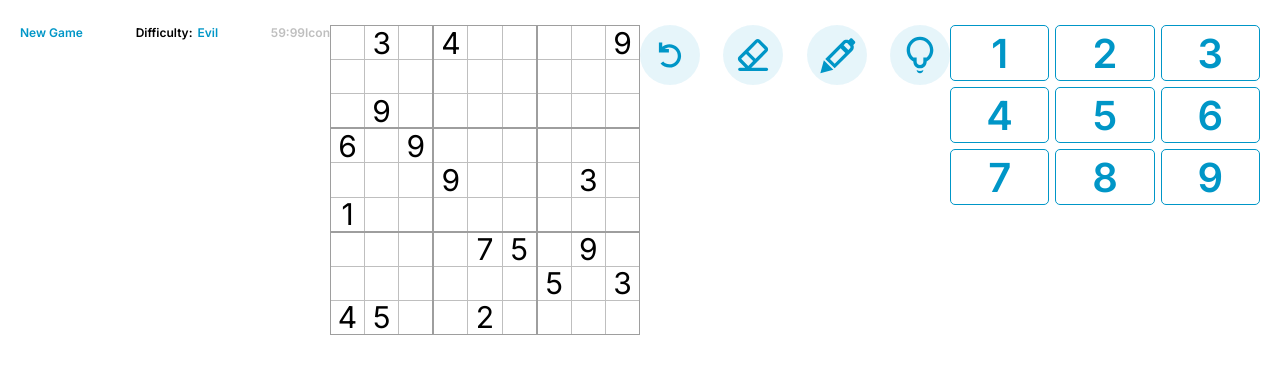
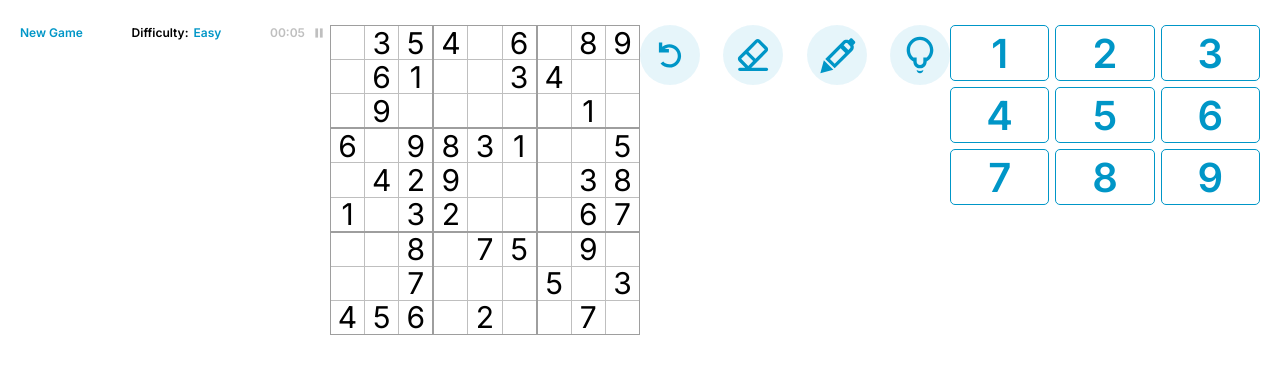
Before and after one commit to asdiAdi/sodoku, a Next.js app: page / in a window 1280 px wide. Shown: the top 374 px of the page. Built offline with nearby package versions, Linux system fonts and the light colour scheme.

Commit message:
feat: add clock and pause funtion

```diff
--- a/components/grid.tsx
+++ b/components/grid.tsx
@@ -252,7 +252,8 @@ prop: {
     toggleErase: boolean,
     toggleNotes: boolean,
     toggleHint: boolean,
-    toggleRestart: boolean
+    toggleRestart: boolean,
+    className?: string,
 }) {
     const [board, dispatch] = React.useReducer(reducer, initialBoard);
     const [prevNewGameToggle, setPrevNewGameToggle] = React.useState(prop.newGameToggle);
@@ -309,7 +310,7 @@ prop: {
         setPrevToggleRestart(prop.toggleRestart);
     }
     return (
-        <div className={styles.container}>
+        <div className={`${prop.className?prop.className:styles.container}`}>
             <div className={styles['outer-grid']}>
                 {board.grid?.map((arrA, idxA) =>
                     <div className={styles['inner-grid']}>
--- a/pages/index.tsx
+++ b/pages/index.tsx
@@ -3,9 +3,10 @@ import Grid from '../components/grid'
 import React from 'react'
 import styles from '../styles/Home.module.css'
 
+//To Do: Code refactoring after learning more react
 const Home: NextPage = () => {
   const [showMenu, setShowMenu] = React.useState(false);
-  const [difficulty, setDifficulty] = React.useState<'easy' | 'medium' | 'hard' | 'expert' | 'evil'>('evil');
+  const [difficulty, setDifficulty] = React.useState<'easy' | 'medium' | 'hard' | 'expert' | 'evil'>('easy');
   const [toggleNewGame, setToggleNewGame] = React.useState<boolean>(false);
   const [input, setInput] = React.useState<number>(0);
   const [toggleInput, setToggleInput] = React.useState<boolean>(false);
@@ -14,19 +15,54 @@ const Home: NextPage = () => {
   const [toggleNotes, setToggleNotes] = React.useState<boolean>(false);
   const [toggleHint, setToggleHint] = React.useState<boolean>(false);
   const [toggleRestart, setToggleRestart] = React.useState<boolean>(false);
+  const [time, setTime] = React.useState<string>('00:00');
+  const [pause, setPause] = React.useState<boolean>(false);
+  const [timerId, setTimerId] = React.useState<NodeJS.Timeout>();
   const newGame = (diff: 'easy' | 'medium' | 'hard' | 'expert' | 'evil') => {
     setDifficulty(diff);
     setToggleNewGame(!toggleNewGame);
     setShowMenu(!showMenu);
+    setTime('00:00');
+    handlePlay();
   };
-  const handleRestart = ()=>{
+  const handleRestart = () => {
     setToggleRestart(!toggleRestart);
+    setToggleNotes(false);
     setShowMenu(!showMenu);
+    setTime('00:00');
+    handlePlay();
   }
-  const handleInput = (num:number) => {
+  const handleInput = (num: number) => {
     setInput(num);
     setToggleInput(!toggleInput);
   }
+  // To Do: A better way of handling pause and clock in general
+  const handlePause = () => {
+    clearTimeout(timerId);
+    setPause(true);
+  }
+  const handlePlay = () => {
+    clearTimeout(timerId);
+    setTimerId(setTimeout(() => {
+      let timeInt = time.split(':').map(val => parseInt(val));
+      let totalSecond = timeInt[0] * 60 + timeInt[1] + 1;
+      let minute = Math.floor(totalSecond / 60);
+      let second = totalSecond - minute * 60
+      let timeStr = `${minute < 10 ? '0' : ''}${minute}:${second < 10 ? '0' : ''}${second}`;
+      setTime(timeStr);
+    }, 1000))
+    setPause(false);
+  }
+  React.useEffect(() => {
+      setTimerId(setTimeout(() => {
+        let timeInt = time.split(':').map(val => parseInt(val));
+        let totalSecond = timeInt[0] * 60 + timeInt[1] + 1;
+        let minute = Math.floor(totalSecond / 60);
+        let second = totalSecond - minute * 60
+        let timeStr = `${minute < 10 ? '0' : ''}${minute}:${second < 10 ? '0' : ''}${second}`;
+        setTime(timeStr);
+      }, 1000))
+  }, [time])
   return (
     <div className={styles.main}>
       {/* Top Bar */}
@@ -46,40 +82,55 @@ const Home: NextPage = () => {
             </div>
             : null}
         </div>
-
         <div style={{ display: 'flex' }}>Difficulty: <div className={styles.difficulty}>{difficulty}</div></div>
-        <div className={styles.clock}>
-          59:99 <div>Icon</div>
+        <div className={styles['clock-container']}>
+          {time}
+          {!pause ? <svg width="22" height="22" viewBox="0 0 24 24" fill="none" xmlns="http://www.w3.org/2000/svg" className={styles.noselect} onClick={() => handlePause()}>
+            <path d="M11 7H8V17H11V7Z" fill="currentColor" /><path d="M13 17H16V7H13V17Z" fill="currentColor" />
+          </svg> :
+            <svg viewBox="0 0 24 24" fill="none" xmlns="http://www.w3.org/2000/svg" className={styles.noselect} onClick={() => handlePlay()}>
+              <path d="M15 12.3301L9 16.6603L9 8L15 12.3301Z" fill="currentColor" />
+            </svg>}
         </div>
-
       </div>
       {/* 9x9 Sudoku Board */}
+      <div className={styles['sudoku-container']}>
+        {pause ?
+          <div className={`${styles['pause-screen']}`} onClick={() => handlePlay()}>
+            <svg viewBox="0 0 24 24" fill="none" xmlns="http://www.w3.org/2000/svg" className={styles['play-icon']}>
+              <path d="M15 12.3301L9 16.6603L9 8L15 12.3301Z" fill="currentColor" />
+            </svg>
+          </div> : null}
         <Grid difficulty={difficulty}
+          className={styles['grid-container']}
           newGameToggle={toggleNewGame}
           input={input} toggleInput={toggleInput}
           toggleUndo={toggleUndo}
           toggleErase={toggleErase}
           toggleNotes={toggleNotes}
           toggleHint={toggleHint}
-        toggleRestart={toggleRestart}/>
+          toggleRestart={toggleRestart} />
+      </div>
+
+
       {/* Icons */}
-      <div className={styles['icons-container']}>
-        <div className={`${styles.icon} ${styles.noselect}`}><svg width="40" height="40" viewBox="0 0 24 24" fill="none" xmlns="http://www.w3.org/2000/svg" onClick={()=>setToggleUndo(!toggleUndo)}><path d="M5.33929 4.46777H7.33929V7.02487C8.52931 6.08978 10.0299 5.53207 11.6607 5.53207C15.5267 5.53207 18.6607 8.66608 18.6607 12.5321C18.6607 16.3981 15.5267 19.5321 11.6607 19.5321C9.51025 19.5321 7.58625 18.5623 6.30219 17.0363L7.92151 15.8515C8.83741 16.8825 10.1732 17.5321 11.6607 17.5321C14.4222 17.5321 16.6607 15.2935 16.6607 12.5321C16.6607 9.77065 14.4222 7.53207 11.6607 7.53207C10.5739 7.53207 9.56805 7.87884 8.74779 8.46777L11.3393 8.46777V10.4678H5.33929V4.46777Z" fill="currentColor" /></svg></div>
-        <div className={`${styles.icon} ${styles.noselect}`}><svg width="40" height="40" viewBox="0 0 24 24" fill="none" xmlns="http://www.w3.org/2000/svg" onClick={()=>setToggleErase(!toggleErase)}><path fill-rule="evenodd" clip-rule="evenodd" d="M3.49997 12.8995C2.71892 13.6805 2.71892 14.9468 3.49997 15.7279L7.35785 19.5858H4.08576C3.53347 19.5858 3.08576 20.0335 3.08576 20.5858C3.08576 21.1381 3.53347 21.5858 4.08576 21.5858H20.0858C20.638 21.5858 21.0858 21.1381 21.0858 20.5858C21.0858 20.0335 20.638 19.5858 20.0858 19.5858H10.9558L20.4705 10.071C21.2516 9.28999 21.2516 8.02366 20.4705 7.24261L16.2279 2.99997C15.4468 2.21892 14.1805 2.21892 13.3995 2.99997L3.49997 12.8995ZM7.82579 11.4021L4.91418 14.3137L9.15683 18.5563L12.0684 15.6447L7.82579 11.4021ZM9.24 9.98787L13.4826 14.2305L19.0563 8.65683L14.8137 4.41418L9.24 9.98787Z" fill="currentColor" /></svg></div>
-        <div className={`${styles.icon} ${styles.noselect}`} style={toggleNotes? {border: '2px solid #0096C7'}: {}}><svg width="40" height="40" viewBox="0 0 24 24" fill="none" xmlns="http://www.w3.org/2000/svg" onClick={()=>setToggleNotes(!toggleNotes)}><path fill-rule="evenodd" clip-rule="evenodd" d="M21.2635 2.29289C20.873 1.90237 20.2398 1.90237 19.8493 2.29289L18.9769 3.16525C17.8618 2.63254 16.4857 2.82801 15.5621 3.75165L4.95549 14.3582L10.6123 20.0151L21.2189 9.4085C22.1426 8.48486 22.338 7.1088 21.8053 5.99367L22.6777 5.12132C23.0682 4.7308 23.0682 4.09763 22.6777 3.70711L21.2635 2.29289ZM16.9955 10.8035L10.6123 17.1867L7.78392 14.3582L14.1671 7.9751L16.9955 10.8035ZM18.8138 8.98525L19.8047 7.99429C20.1953 7.60376 20.1953 6.9706 19.8047 6.58007L18.3905 5.16586C18 4.77534 17.3668 4.77534 16.9763 5.16586L15.9853 6.15683L18.8138 8.98525Z" fill="currentColor" /><path d="M2 22.9502L4.12171 15.1717L9.77817 20.8289L2 22.9502Z" fill="currentColor" /></svg></div>
-        <div className={`${styles.icon} ${styles.noselect}`}><svg width="40" height="40" viewBox="0 0 24 24" fill="none" xmlns="http://www.w3.org/2000/svg" onClick={()=>setToggleHint(!toggleHint)}><path fill-rule="evenodd" clip-rule="evenodd" d="M4 9C4 11.9611 5.60879 14.5465 8 15.9297V15.9999C8 18.2091 9.79086 19.9999 12 19.9999C14.2091 19.9999 16 18.2091 16 15.9999V15.9297C18.3912 14.5465 20 11.9611 20 9C20 4.58172 16.4183 1 12 1C7.58172 1 4 4.58172 4 9ZM16 13.4722C17.2275 12.3736 18 10.777 18 9C18 5.68629 15.3137 3 12 3C8.68629 3 6 5.68629 6 9C6 10.777 6.7725 12.3736 8 13.4722L10 13.4713V16C10 17.1045 10.8954 17.9999 12 17.9999C13.1045 17.9999 14 17.1045 14 15.9999V13.4713L16 13.4722Z" fill="currentColor" /><path d="M10 21.0064V21C10.5883 21.3403 11.2714 21.5351 12 21.5351C12.7286 21.5351 13.4117 21.3403 14 21V21.0064C14 22.111 13.1046 23.0064 12 23.0064C10.8954 23.0064 10 22.111 10 21.0064Z" fill="currentColor" /></svg></div>
+      <div className={styles['icons-container']} style={pause? {pointerEvents: 'none'}: {}}>
+        <div className={`${styles.icon} ${styles.noselect}`}><svg width="40" height="40" viewBox="0 0 24 24" fill="none" xmlns="http://www.w3.org/2000/svg" onClick={() => setToggleUndo(!toggleUndo)}><path d="M5.33929 4.46777H7.33929V7.02487C8.52931 6.08978 10.0299 5.53207 11.6607 5.53207C15.5267 5.53207 18.6607 8.66608 18.6607 12.5321C18.6607 16.3981 15.5267 19.5321 11.6607 19.5321C9.51025 19.5321 7.58625 18.5623 6.30219 17.0363L7.92151 15.8515C8.83741 16.8825 10.1732 17.5321 11.6607 17.5321C14.4222 17.5321 16.6607 15.2935 16.6607 12.5321C16.6607 9.77065 14.4222 7.53207 11.6607 7.53207C10.5739 7.53207 9.56805 7.87884 8.74779 8.46777L11.3393 8.46777V10.4678H5.33929V4.46777Z" fill="currentColor" /></svg></div>
+        <div className={`${styles.icon} ${styles.noselect}`}><svg width="40" height="40" viewBox="0 0 24 24" fill="none" xmlns="http://www.w3.org/2000/svg" onClick={() => setToggleErase(!toggleErase)}><path fillRule="evenodd" clipRule="evenodd" d="M3.49997 12.8995C2.71892 13.6805 2.71892 14.9468 3.49997 15.7279L7.35785 19.5858H4.08576C3.53347 19.5858 3.08576 20.0335 3.08576 20.5858C3.08576 21.1381 3.53347 21.5858 4.08576 21.5858H20.0858C20.638 21.5858 21.0858 21.1381 21.0858 20.5858C21.0858 20.0335 20.638 19.5858 20.0858 19.5858H10.9558L20.4705 10.071C21.2516 9.28999 21.2516 8.02366 20.4705 7.24261L16.2279 2.99997C15.4468 2.21892 14.1805 2.21892 13.3995 2.99997L3.49997 12.8995ZM7.82579 11.4021L4.91418 14.3137L9.15683 18.5563L12.0684 15.6447L7.82579 11.4021ZM9.24 9.98787L13.4826 14.2305L19.0563 8.65683L14.8137 4.41418L9.24 9.98787Z" fill="currentColor" /></svg></div>
+        <div className={`${styles.icon} ${styles.noselect}`} style={ toggleNotes ? { border: '2px solid #0096C7' } : {}}><svg width="40" height="40" viewBox="0 0 24 24" fill="none" xmlns="http://www.w3.org/2000/svg" onClick={() => setToggleNotes(!toggleNotes)}><path fillRule="evenodd" clipRule="evenodd" d="M21.2635 2.29289C20.873 1.90237 20.2398 1.90237 19.8493 2.29289L18.9769 3.16525C17.8618 2.63254 16.4857 2.82801 15.5621 3.75165L4.95549 14.3582L10.6123 20.0151L21.2189 9.4085C22.1426 8.48486 22.338 7.1088 21.8053 5.99367L22.6777 5.12132C23.0682 4.7308 23.0682 4.09763 22.6777 3.70711L21.2635 2.29289ZM16.9955 10.8035L10.6123 17.1867L7.78392 14.3582L14.1671 7.9751L16.9955 10.8035ZM18.8138 8.98525L19.8047 7.99429C20.1953 7.60376 20.1953 6.9706 19.8047 6.58007L18.3905 5.16586C18 4.77534 17.3668 4.77534 16.9763 5.16586L15.9853 6.15683L18.8138 8.98525Z" fill="currentColor" /><path d="M2 22.9502L4.12171 15.1717L9.77817 20.8289L2 22.9502Z" fill="currentColor" /></svg></div>
+        <div className={`${styles.icon} ${styles.noselect}`}><svg width="40" height="40" viewBox="0 0 24 24" fill="none" xmlns="http://www.w3.org/2000/svg" onClick={() => setToggleHint(!toggleHint)}><path fillRule="evenodd" clipRule="evenodd" d="M4 9C4 11.9611 5.60879 14.5465 8 15.9297V15.9999C8 18.2091 9.79086 19.9999 12 19.9999C14.2091 19.9999 16 18.2091 16 15.9999V15.9297C18.3912 14.5465 20 11.9611 20 9C20 4.58172 16.4183 1 12 1C7.58172 1 4 4.58172 4 9ZM16 13.4722C17.2275 12.3736 18 10.777 18 9C18 5.68629 15.3137 3 12 3C8.68629 3 6 5.68629 6 9C6 10.777 6.7725 12.3736 8 13.4722L10 13.4713V16C10 17.1045 10.8954 17.9999 12 17.9999C13.1045 17.9999 14 17.1045 14 15.9999V13.4713L16 13.4722Z" fill="currentColor" /><path d="M10 21.0064V21C10.5883 21.3403 11.2714 21.5351 12 21.5351C12.7286 21.5351 13.4117 21.3403 14 21V21.0064C14 22.111 13.1046 23.0064 12 23.0064C10.8954 23.0064 10 22.111 10 21.0064Z" fill="currentColor" /></svg></div>
       </div>
       {/* Keypad */}
-      <div className={styles['keypad-container']}>
-            <div className={styles['keypad-number']} onClick={()=>handleInput(1)}>1</div>
-            <div className={styles['keypad-number']} onClick={()=>handleInput(2)}>2</div>
-            <div className={styles['keypad-number']} onClick={()=>handleInput(3)}>3</div>
-            <div className={styles['keypad-number']} onClick={()=>handleInput(4)}>4</div>
-            <div className={styles['keypad-number']} onClick={()=>handleInput(5)}>5</div>
-            <div className={styles['keypad-number']} onClick={()=>handleInput(6)}>6</div>
-            <div className={styles['keypad-number']} onClick={()=>handleInput(7)}>7</div>
-            <div className={styles['keypad-number']} onClick={()=>handleInput(8)}>8</div>
-            <div className={styles['keypad-number']} onClick={()=>handleInput(9)}>9</div>
+      <div className={styles['keypad-container']} style={pause? {pointerEvents: 'none'}: {}}>
+        <div className={styles['keypad-number']} onClick={() => handleInput(1)}>1</div>
+        <div className={styles['keypad-number']} onClick={() => handleInput(2)}>2</div>
+        <div className={styles['keypad-number']} onClick={() => handleInput(3)}>3</div>
+        <div className={styles['keypad-number']} onClick={() => handleInput(4)}>4</div>
+        <div className={styles['keypad-number']} onClick={() => handleInput(5)}>5</div>
+        <div className={styles['keypad-number']} onClick={() => handleInput(6)}>6</div>
+        <div className={styles['keypad-number']} onClick={() => handleInput(7)}>7</div>
+        <div className={styles['keypad-number']} onClick={() => handleInput(8)}>8</div>
+        <div className={styles['keypad-number']} onClick={() => handleInput(9)}>9</div>
       </div>
     </div>
   )
--- a/styles/Grid.module.css
+++ b/styles/Grid.module.css
@@ -5,14 +5,16 @@
     background-color: white;
     display: flex;
     margin-bottom: 12px;
+    width: 310px;
+    height: 310px;
 }
 
 .outer-grid{
     display: grid;
     grid-template-columns: repeat(3, minmax(0, 1fr));
     grid-template-rows: repeat(3, minmax(0, 1fr));
-    width: 310px;
-    height: 310px;
+    width: 100%;
+    height: 100%;
 }
 
 .inner-grid{
--- a/styles/Home.module.css
+++ b/styles/Home.module.css
@@ -6,6 +6,7 @@
   font-family: 'Inter', sans-serif;
   font-weight: 600;
 }
+
 .game-info {
   display: flex;
   justify-content: space-between;
@@ -17,8 +18,17 @@
   width: 310px;
 }
 
-.clock {
+/* .clock {
   display: flex;
+  color: #7b7b7b7c;
+} */
+
+.clock-container {
+  width: 60px;
+  height: 100%;
+  display: flex;
+  justify-content: space-between;
+  align-items: center;
   color: #7b7b7b7c;
 }
 
@@ -123,3 +133,41 @@
   border-radius: 5px;
   cursor: pointer;
 }
+
+.sudoku-container {
+  width: 310px;
+  height: 310px;
+  margin-bottom: 12px;
+  overflow:hidden;
+  position: relative;
+}
+.pause-screen{
+  width: 100%;
+  height: 100%;
+  position: absolute;
+  z-index: 100;
+  display: grid;
+  justify-content: center;
+  align-items: center;
+  color: #0096C7;
+  border: 4px solid #0096C7;
+  background-color: rgb(243, 243, 243, 0.5);
+}
+.play-icon{
+  height: 60px;
+  width: 60px;
+  border-radius: 50%;
+  background-color: #CAF0F8;
+  cursor: pointer;
+  opacity: 1;
+}
+.grid-container{
+  width: 100%;
+  height: 100%;
+  display: flex;
+  justify-content: center;
+  align-items: center;
+  /* background-color: white; */
+  display: flex;
+  margin-bottom: 12px;
+}
```
Lines whose indentation alone changed are shown as unchanged.
